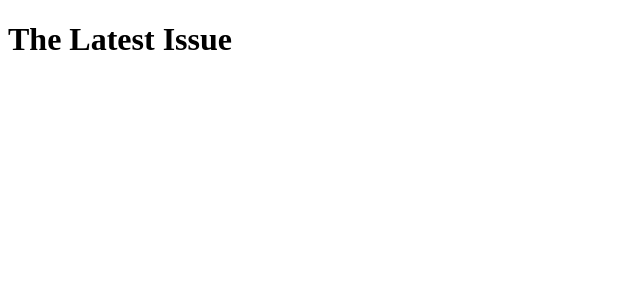
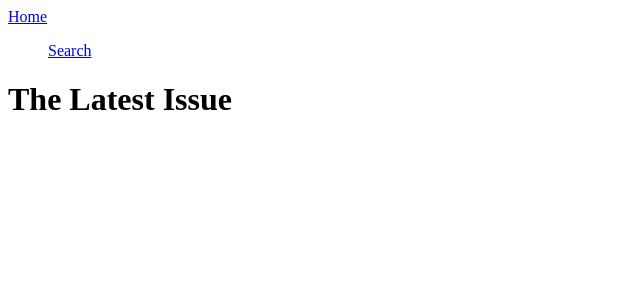
Before and after one commit to mmubuso/se-code-challenge, a React (Create React App) app: page / in a window 1280 px wide. Shown: the top 300 px of the page, without its empty margins (0-640 px from the left). Built offline with nearby package versions, Linux system fonts and the light colour scheme; no server answers.

Commit message:
integrate Navbar into app

```diff
--- a/src/App.js
+++ b/src/App.js
@@ -1,6 +1,7 @@
 import React from 'react';
 import Home from './components/containers/Home/Home';
-import Search from './components/containers/Search/Search'
+import Search from './components/containers/Search/Search';
+import Navbar from './components/containers/Navbar/Navbar';
 import {
   BrowserRouter as Router,
   Switch,
@@ -13,6 +14,8 @@ function App() {
   return (
     <div>
       <Router>
+        <Navbar/>
+
         <Switch>
           <Route exact path="/" component={Home} />
           <Route  path="/search" component={Search} />
```
